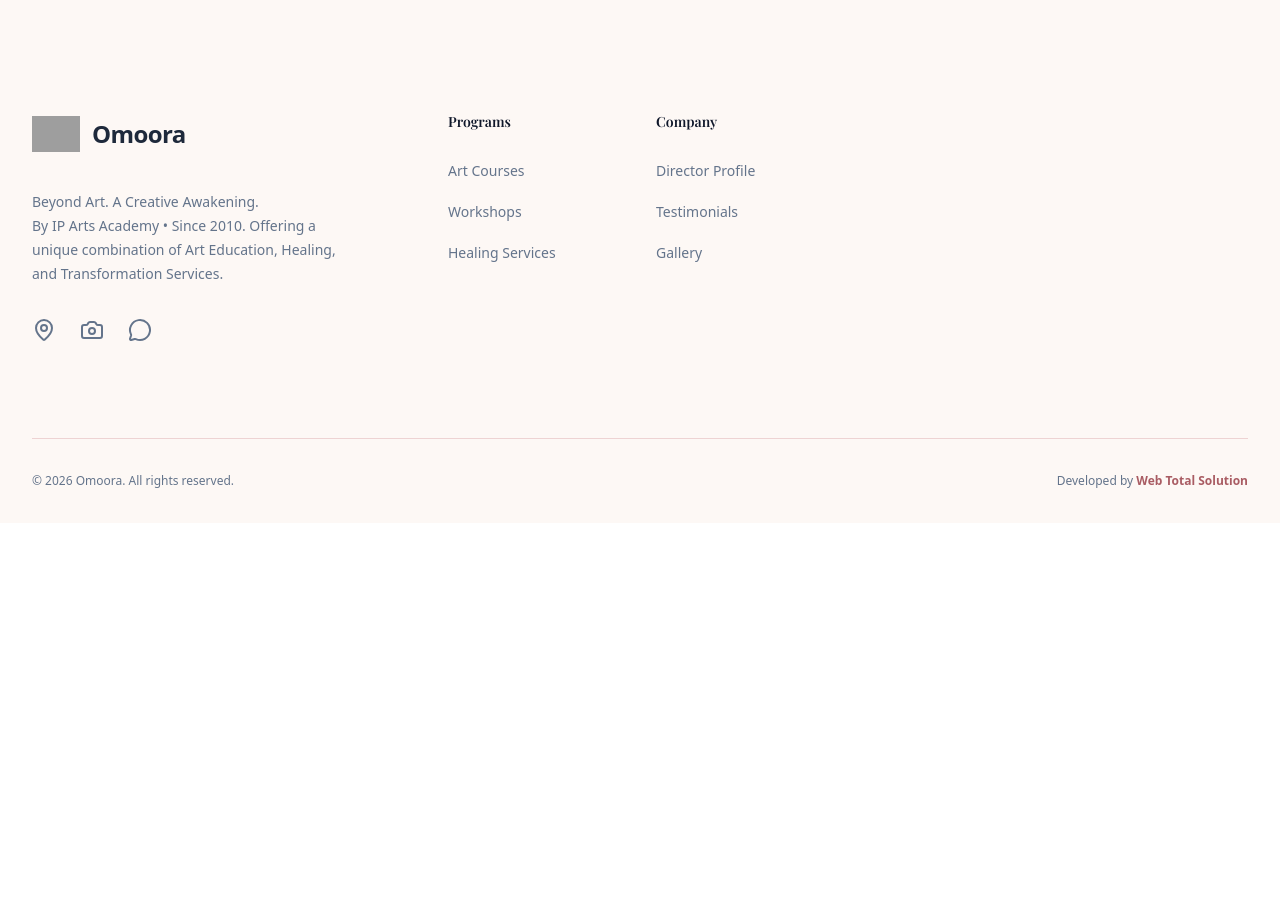
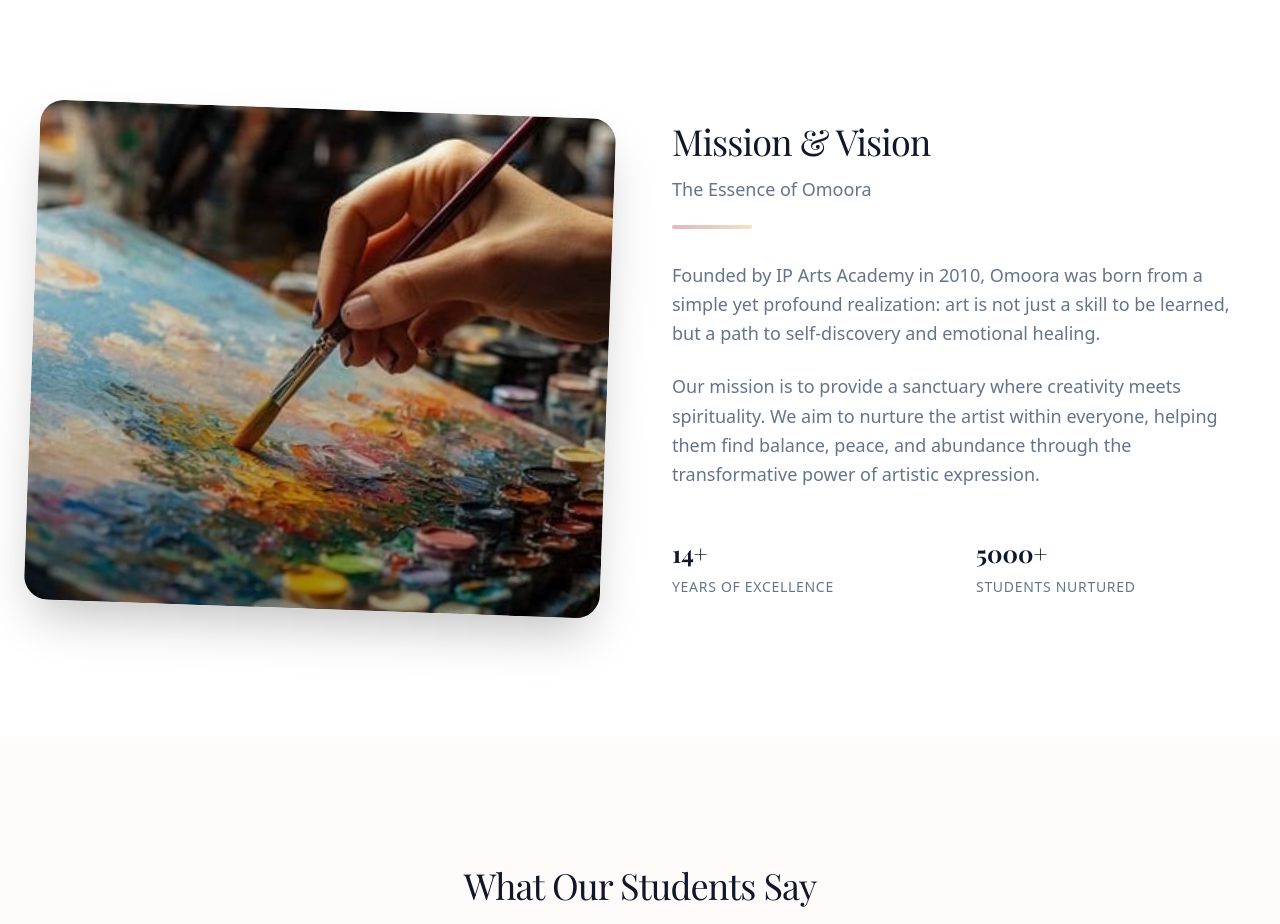
Before and after one commit to piyushthakur7/omoora, a Next.js app: page / in a window 1280 px wide. Shown: the part 3160-4084 px from the top of the page. Before the commit the page ends 3683 px from the top, so only its background shows below. Built offline with nearby package versions, Linux system fonts and the light colour scheme; grey boxes are pictures that could not be loaded; a web font is replaced by a local one.

Commit message:
feat: add testimonials data file for client review display

```diff
--- a/src/app/page.tsx
+++ b/src/app/page.tsx
@@ -2,6 +2,7 @@
 import Link from "next/link";
 import { SectionHeading } from "@/components/ui/SectionHeading";
 import { ContactForm } from "@/components/ui/ContactForm";
+import { testimonials } from "@/data/testimonials";
 import { MapPin, MessageCircle } from "lucide-react";
 
 function InstagramIcon({ className }: { className?: string }) {
@@ -201,6 +202,97 @@
           </div>
         </div>
       </section>
+
+      {/* Mission & Vision Section */}
+      <section className="py-24 sm:py-32 bg-white overflow-hidden">
+        <div className="mx-auto max-w-7xl px-6 lg:px-8">
+          <div className="grid lg:grid-cols-2 gap-16 items-center">
+            <div className="order-2 lg:order-1 relative h-[500px] rounded-3xl overflow-hidden shadow-2xl rotate-2 hover:rotate-0 transition-transform duration-500 group">
+              <Image
+                src="/images/site/what-we-do.jpg"
+                alt="Omoora Art Class"
+                fill
+                className="object-cover transition-transform duration-700 group-hover:scale-110"
+              />
+              <div className="absolute inset-0 bg-gradient-to-t from-black/40 to-transparent"></div>
+            </div>
+            <div className="order-1 lg:order-2">
+              <SectionHeading
+                title="Mission & Vision"
+                subtitle="The Essence of Omoora"
+                centered={false}
+              />
+              <div className="mt-8 space-y-6 text-lg text-muted-foreground leading-relaxed">
+                <p>
+                  Founded by IP Arts Academy in 2010, Omoora was born from a simple yet profound realization: art is not just a skill to be learned, but a path to self-discovery and emotional healing.
+                </p>
+                <p>
+                  Our mission is to provide a sanctuary where creativity meets spirituality. We aim to nurture the artist within everyone, helping them find balance, peace, and abundance through the transformative power of artistic expression.
+                </p>
+                <div className="pt-6 grid grid-cols-2 gap-8">
+                  <div>
+                    <h4 className="font-playfair font-bold text-foreground text-2xl mb-2">14+</h4>
+                    <p className="text-sm uppercase tracking-wider">Years of Excellence</p>
+                  </div>
+                  <div>
+                    <h4 className="font-playfair font-bold text-foreground text-2xl mb-2">5000+</h4>
+                    <p className="text-sm uppercase tracking-wider">Students Nurtured</p>
+                  </div>
+                </div>
+              </div>
+            </div>
+          </div>
+        </div>
+      </section>
+
+      {/* Testimonials Section */}
+      <section className="py-24 sm:py-32 bg-brand-50/50">
+        <div className="mx-auto max-w-7xl px-6 lg:px-8">
+          <SectionHeading
+            title="What Our Students Say"
+            subtitle="Real stories of creativity, growth, and transformation from the Omoora community."
+          />
+
+          <div className="mx-auto mt-16 columns-1 md:columns-2 lg:columns-3 gap-8 space-y-8">
+            {testimonials.map((testimonial) => (
+              <div
+                key={testimonial.id}
+                className="break-inside-avoid flex flex-col justify-between rounded-3xl bg-white p-8 shadow-sm ring-1 ring-brand-100 hover:shadow-xl transition-all duration-300 group"
+              >
+                <div className="relative">
+                  <div className="text-4xl text-brand-200 font-playfair mb-4 group-hover:text-brand-400 transition-colors">"</div>
+                  <p className="text-base leading-7 text-muted-foreground italic relative z-10">
+                    {testimonial.quote}
+                  </p>
+                </div>
+                <div className="mt-8 flex items-center gap-x-4 border-t border-brand-50 pt-6">
+                  <div className="relative h-12 w-12 rounded-full overflow-hidden shadow-inner ring-2 ring-brand-50 group-hover:ring-brand-200 transition-all">
+                    <Image
+                      className="h-full w-full object-cover"
+                      src={testimonial.image}
+                      alt={testimonial.name}
+                      fill
+                    />
+                  </div>
+                  <div>
+                    <div className="font-semibold text-foreground group-hover:text-brand-700 transition-colors">{testimonial.name}</div>
+                    <div className="text-xs leading-5 text-brand-600/80 font-medium">{testimonial.role}</div>
+                  </div>
+                </div>
+              </div>
+            ))}
+          </div>
+
+          <div className="mt-16 text-center">
+            <Link
+              href="/testimonials"
+              className="inline-flex items-center text-brand-600 font-semibold hover:text-brand-800 transition-colors"
+            >
+              View More Stories & Gallery <span aria-hidden="true" className="ml-2">&rarr;</span>
+            </Link>
+          </div>
+        </div>
+      </section>
     </>
   );
 }
--- a/src/data/testimonials.ts
+++ b/src/data/testimonials.ts
@@ -22,5 +22,85 @@
     image: "https://images.unsplash.com/photo-1438761681033-6461ffad8d80?q=80&w=200&auto=format&fit=crop",
     quote: "The Art + Healing Transformation program helped me process emotions I didn't even know I was holding onto. Truly a creative awakening.",
     rating: 5
+  },
+  {
+    id: 4,
+    name: "Riya Gupta",
+    role: "Mandala Student, Gurgaon",
+    image: "https://images.unsplash.com/photo-1534528741775-53994a69daeb?q=80&w=200&auto=format&fit=crop",
+    quote: "I joined the mandala course without any art background, but the way everything was explained made it so easy to learn. The faculty is very supportive and patient. I’ve seen a big improvement in my work.",
+    rating: 5
+  },
+  {
+    id: 5,
+    name: "Ankit Sharma",
+    role: "Art Student, Delhi",
+    image: "https://images.unsplash.com/photo-1539571696357-5a69c17a67c6?q=80&w=200&auto=format&fit=crop",
+    quote: "The sessions are very well structured and easy to follow. What I liked the most is the personal attention given to each student. It really helped me build confidence in my art.",
+    rating: 5
+  },
+  {
+    id: 6,
+    name: "Neha Bansal",
+    role: "Beginner Art Program, Noida",
+    image: "https://images.unsplash.com/photo-1517841905240-472988babdf9?q=80&w=200&auto=format&fit=crop",
+    quote: "The environment at Omoora is very positive and comfortable. I never felt judged, even as a beginner. The faculty guides you step by step, which makes learning enjoyable.",
+    rating: 5
+  },
+  {
+    id: 7,
+    name: "Kritika Verma",
+    role: "Art Enthusiast, Faridabad",
+    image: "https://images.unsplash.com/photo-1531123897727-8f129e1688ce?q=80&w=200&auto=format&fit=crop",
+    quote: "I’ve attended other art classes before, but this experience was different. The techniques, guidance, and feedback were very practical and helpful. I actually feel more creative now.",
+    rating: 5
+  },
+  {
+    id: 8,
+    name: "Simran Kaur",
+    role: "Student, Chandigarh",
+    image: "https://images.unsplash.com/photo-1529626455594-4ff0802cfb7e?q=80&w=200&auto=format&fit=crop",
+    quote: "The best part about the course is how approachable the faculty is. Every doubt is cleared properly, and they genuinely want you to grow. It’s a great learning experience.",
+    rating: 5
+  },
+  {
+    id: 9,
+    name: "Pooja Mehta",
+    role: "Hobbyist, Delhi",
+    image: "https://images.unsplash.com/photo-1524504388940-b1c1722653e1?q=80&w=200&auto=format&fit=crop",
+    quote: "I joined just as a hobby, but now I’m seriously considering taking it forward. The teaching style is very clear, and the atmosphere is really motivating.",
+    rating: 5
+  },
+  {
+    id: 10,
+    name: "Aman Yadav",
+    role: "Beginner, Gurgaon",
+    image: "https://images.unsplash.com/photo-1506794778202-cad84cf45f1d?q=80&w=200&auto=format&fit=crop",
+    quote: "Even though I was completely new to art, I never felt left behind. The classes are beginner-friendly, and the guidance is very practical. Highly recommended.",
+    rating: 5
+  },
+  {
+    id: 11,
+    name: "Sneha Arora",
+    role: "Advanced Student, Noida",
+    image: "https://images.unsplash.com/photo-1488423191216-2fd951262aa0?q=80&w=200&auto=format&fit=crop",
+    quote: "The course is very well designed. From basics to advanced, everything is covered nicely. The faculty gives honest feedback, which really helps improve.",
+    rating: 5
+  },
+  {
+    id: 12,
+    name: "Kavya Jain",
+    role: "Art Student, Delhi",
+    image: "https://images.unsplash.com/photo-1489424155312-428210a59c2c?q=80&w=200&auto=format&fit=crop",
+    quote: "What I loved the most is the calm and creative environment. It actually helps you focus and enjoy the process. The support from the team is amazing.",
+    rating: 5
+  },
+  {
+    id: 13,
+    name: "Rahul Singh",
+    role: "Student, Faridabad",
+    image: "https://images.unsplash.com/photo-1472099645785-5658abf4ff4e?q=80&w=200&auto=format&fit=crop",
+    quote: "Very professional and well-organized classes. The faculty explains concepts clearly and gives individual attention. I had a really good experience overall.",
+    rating: 5
   }
 ];
```
